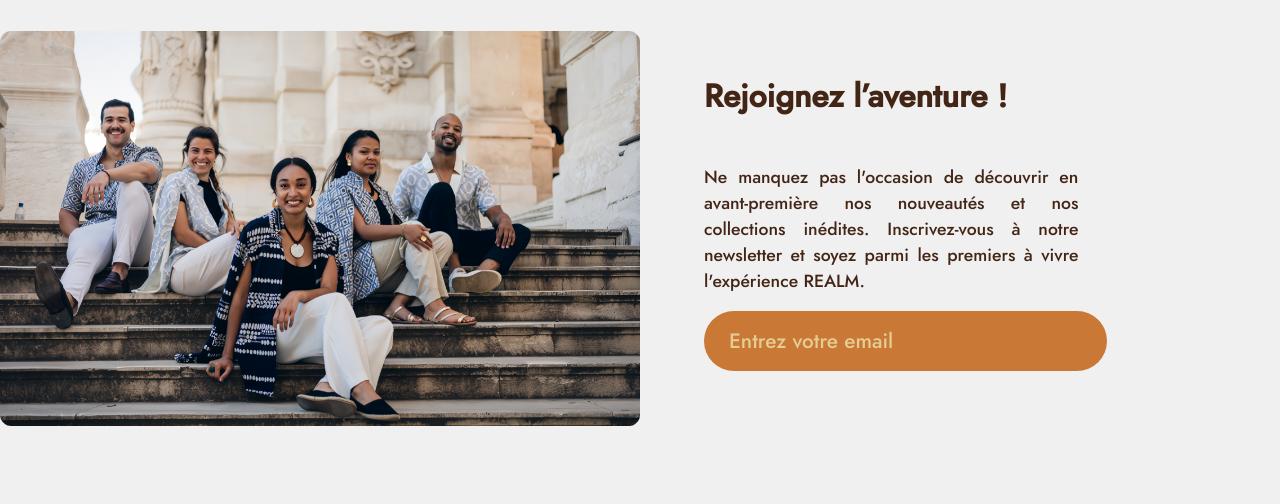
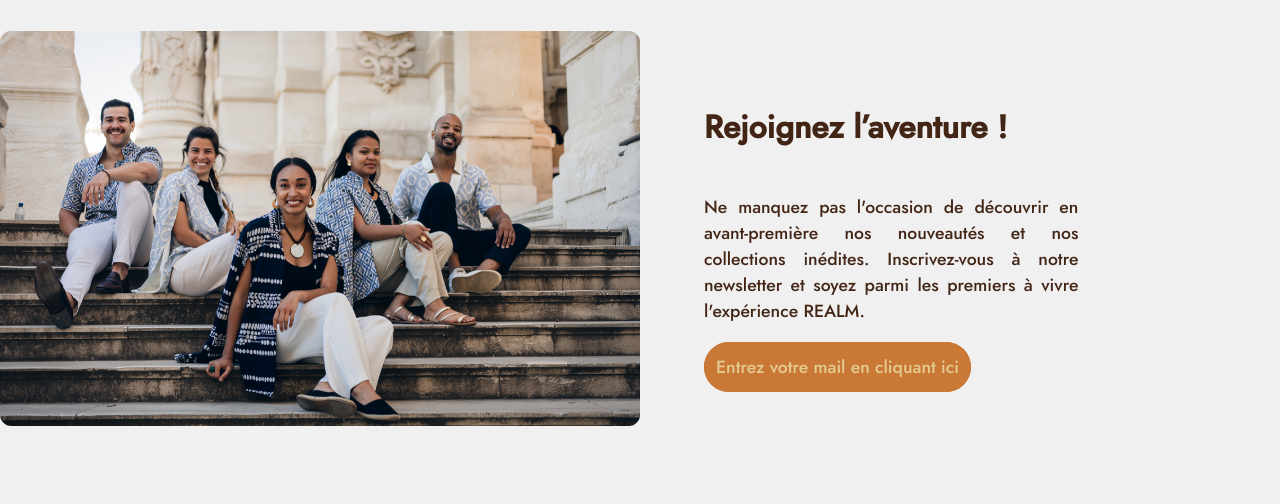
Before and after one commit to EnzoCarbo/EnzoCarbo.github.io, a plain HTML site: page index.html in a window 1280 px wide. Shown: the part 8060-8564 px from the top of the page. Drawn offline with nearby package versions, Linux system fonts and the light colour scheme.

Commit message:
fix email

```diff
--- a/index.html
+++ b/index.html
@@ -315,10 +315,7 @@
                 collections inédites.
                 Inscrivez-vous à notre newsletter et soyez parmi les premiers à vivre l'expérience REALM.</p>
             <div class="button_join">
-                <form action="/submit_email" method="post">
-                    <input id="newsletter" type="email" id="email" name="email" placeholder="Entrez votre email"
-                        required><br><br>
-                </form>
+                    <a class="ggls_form" href="https://docs.google.com/forms/d/e/1FAIpQLSddoig46wx9jgJuXLIKQw4Ldrj90dTJXTYhbK62mKBnP5uYbQ/viewform?embedded=true">Entrez votre mail en cliquant ici</a>
             </div>
         </div>
     </div>
--- a/style.css
+++ b/style.css
@@ -513,6 +513,7 @@ border-radius: 20px;
   color: #432515;
   text-align: justify;
   width: 65%;
+  margin-bottom: 30px;
 }
 
 .titre1_join {
@@ -751,3 +752,18 @@ footer a:hover {
   width: 80%;
   padding:20px;
 }
+
+.ggls_form {
+  border: #C97836 2px solid;
+  background-color: #C97836;
+  color: #E4CD93;
+  border-radius: 30px;
+  padding: 10px;
+  transition: 0.3s;
+}
+
+.ggls_form:hover {
+  background-color: #E4CD93;
+  border-color: #E4CD93;
+  color: #C97836;
+}
```
